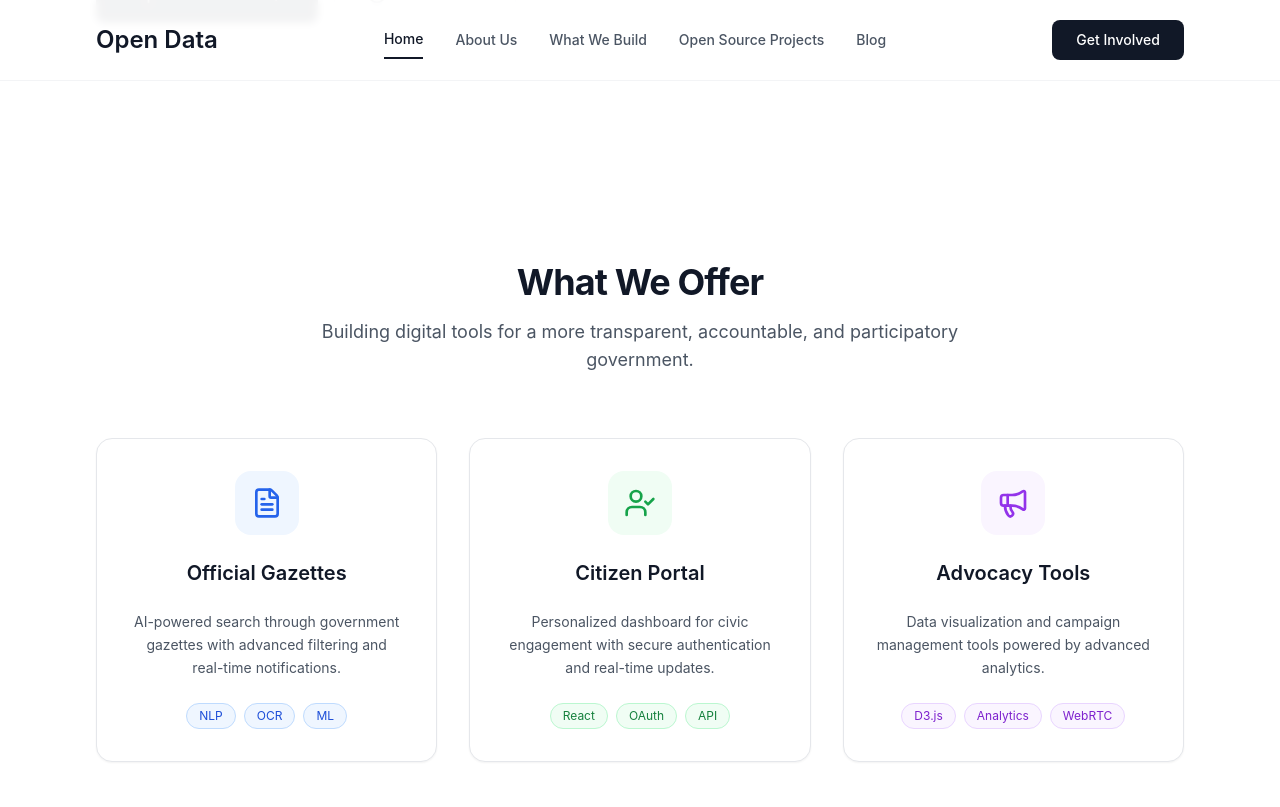
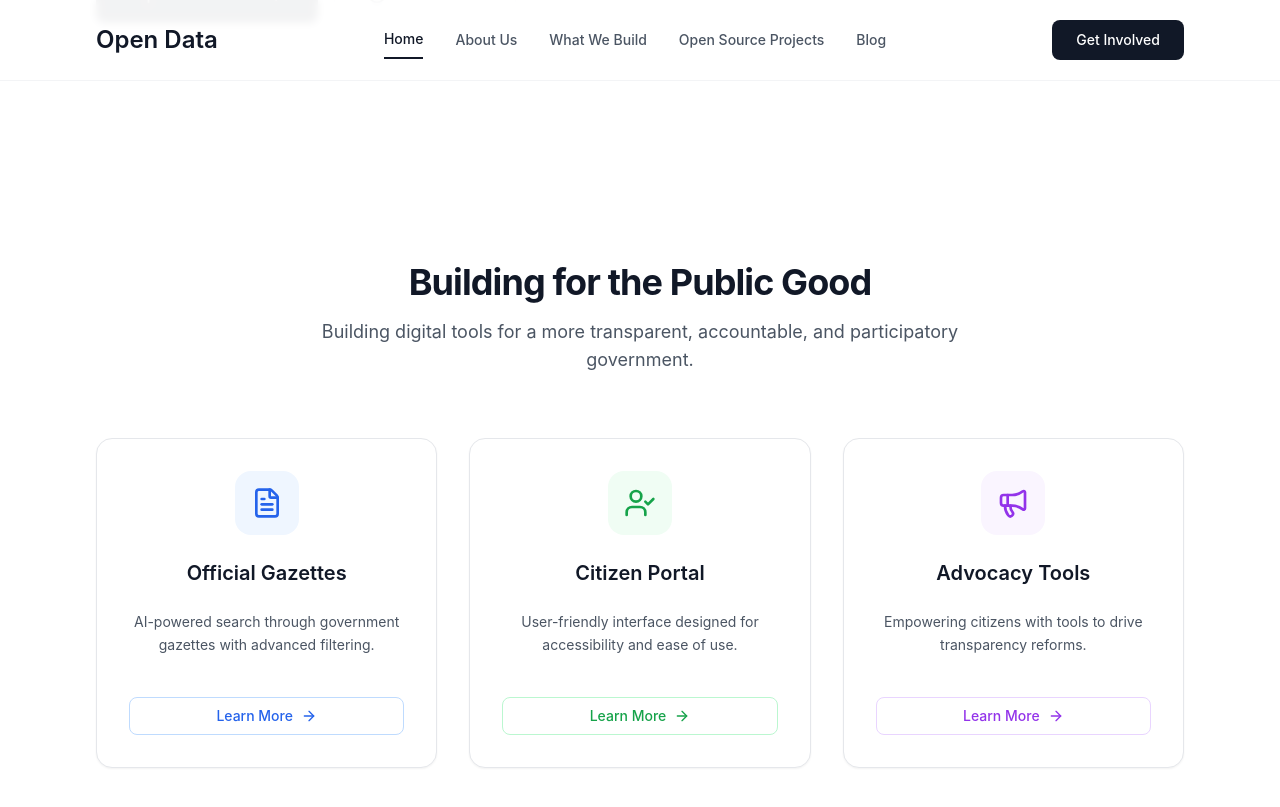
Before and after one commit to LDFLK/opendata, a Jekyll site: the page built from index.md, in a window 1280 px wide and 900 px high, scrolled down 639 px. Shown: the top 807 px of the window. Built offline with Jekyll 4.4.1, drawn with Linux system fonts in a browser that asks for light colours; nearby versions of some CDN libraries.

Commit message:
feat : simple updates on the home page

```diff
--- a/_includes/hero-section.html
+++ b/_includes/hero-section.html
@@ -151,13 +151,14 @@
     </div>
 </section>
 
+
 <!-- What We Offer Section -->
-<section class="pb-20 bg-white">
+<section class="pb-20  bg-white">
   <div class="container mx-auto px-6 md:px-8 max-w-6xl">
     <!-- Section Header -->
     <div class="text-center space-y-4 mb-16">
       <h2 class="text-3xl font-bold tracking-tight sm:text-4xl text-gray-900" style="font-family: 'SF Pro Display', -apple-system, BlinkMacSystemFont, sans-serif;">
-        What We Offer
+        Building for the Public Good
       </h2>
       <p class="text-lg text-gray-600 max-w-2xl mx-auto" style="font-family: 'SF Pro Display', -apple-system, BlinkMacSystemFont, sans-serif;">
         Building digital tools for a more transparent, accountable, and participatory government.
@@ -181,14 +182,21 @@
           </h3>
 
           <p class="text-gray-600 text-sm text-center leading-relaxed" style="font-family: 'SF Pro Display', -apple-system, BlinkMacSystemFont, sans-serif;">
-            AI-powered search through government gazettes with advanced filtering and real-time notifications.
+             AI-powered search through government gazettes with advanced
+            filtering.
           </p>
 
           <!-- Tech stack -->
-          <div class="flex flex-wrap gap-2 justify-center">
+          <!-- <div class="flex flex-wrap gap-2 justify-center">
             <span class="text-xs bg-blue-50 text-blue-700 px-3 py-1 rounded-full border border-blue-200" style="font-family: 'SF Pro Display', -apple-system, BlinkMacSystemFont, sans-serif;">NLP</span>
             <span class="text-xs bg-blue-50 text-blue-700 px-3 py-1 rounded-full border border-blue-200" style="font-family: 'SF Pro Display', -apple-system, BlinkMacSystemFont, sans-serif;">OCR</span>
             <span class="text-xs bg-blue-50 text-blue-700 px-3 py-1 rounded-full border border-blue-200" style="font-family: 'SF Pro Display', -apple-system, BlinkMacSystemFont, sans-serif;">ML</span>
+          </div> -->
+           <div class="pt-4">
+            <a href="{{ '/gazettes/' | relative_url }}" class="inline-flex items-center justify-center space-x-2 w-full text-blue-600 hover:text-blue-700 px-4 py-2 border border-blue-200 rounded-lg font-medium hover:border-blue-300 hover:bg-blue-50 transition-colors text-sm" style="font-family: 'SF Pro Display', -apple-system, BlinkMacSystemFont, sans-serif;">
+              <span>Learn More</span>
+              <i data-lucide="arrow-right" class="h-4 w-4 transition-transform duration-300 group-hover:translate-x-1"></i>
+            </a>
           </div>
         </div>
       </div>
@@ -208,15 +216,22 @@
           </h3>
 
           <p class="text-gray-600 text-sm text-center leading-relaxed" style="font-family: 'SF Pro Display', -apple-system, BlinkMacSystemFont, sans-serif;">
-            Personalized dashboard for civic engagement with secure authentication and real-time updates.
+            User-friendly interface designed for accessibility and ease of use.
           </p>
 
           <!-- Tech stack -->
-          <div class="flex flex-wrap gap-2 justify-center">
+          <!-- <div class="flex flex-wrap gap-2 justify-center">
             <span class="text-xs bg-green-50 text-green-700 px-3 py-1 rounded-full border border-green-200" style="font-family: 'SF Pro Display', -apple-system, BlinkMacSystemFont, sans-serif;">React</span>
-            <span class="text-xs bg-green-50 text-green-700 px-3 py-1 rounded-full border border-green-200" style="font-family: 'SF Pro Display', -apple-system, BlinkMacSystemFont, sans-serif;">OAuth</span>
+            <span class="text-xs bg-green-50 text-green-700 px-3 py-1 rounded-full border border-green-200" style="font-family: 'SF Pro Display', -apple-system, BlinkMacSystemFont, sans-serif;">Org</span>
             <span class="text-xs bg-green-50 text-green-700 px-3 py-1 rounded-full border border-green-200" style="font-family: 'SF Pro Display', -apple-system, BlinkMacSystemFont, sans-serif;">API</span>
+          </div> -->
+         <div class="pt-4">
+            <a href="{{ '/portal/' | relative_url }}" class="inline-flex items-center justify-center space-x-2 w-full text-green-600 hover:text-green-700 px-4 py-2 border border-green-200 rounded-lg font-medium hover:border-green-300 hover:bg-green-50 transition-colors text-sm" style="font-family: 'SF Pro Display', -apple-system, BlinkMacSystemFont, sans-serif;">
+              <span>Learn More</span>
+              <i data-lucide="arrow-right" class="h-4 w-4 transition-transform duration-300 group-hover:translate-x-1"></i>
+            </a>
           </div>
+
         </div>
       </div>
 
@@ -235,14 +250,21 @@
           </h3>
 
           <p class="text-gray-600 text-sm text-center leading-relaxed" style="font-family: 'SF Pro Display', -apple-system, BlinkMacSystemFont, sans-serif;">
-            Data visualization and campaign management tools powered by advanced analytics.
+           Empowering citizens with tools to drive transparency reforms.
           </p>
 
           <!-- Tech stack -->
-          <div class="flex flex-wrap gap-2 justify-center">
+          <!-- <div class="flex flex-wrap gap-2 justify-center">
             <span class="text-xs bg-purple-50 text-purple-700 px-3 py-1 rounded-full border border-purple-200" style="font-family: 'SF Pro Display', -apple-system, BlinkMacSystemFont, sans-serif;">D3.js</span>
             <span class="text-xs bg-purple-50 text-purple-700 px-3 py-1 rounded-full border border-purple-200" style="font-family: 'SF Pro Display', -apple-system, BlinkMacSystemFont, sans-serif;">Analytics</span>
             <span class="text-xs bg-purple-50 text-purple-700 px-3 py-1 rounded-full border border-purple-200" style="font-family: 'SF Pro Display', -apple-system, BlinkMacSystemFont, sans-serif;">WebRTC</span>
+          </div> -->
+          <!-- Learn More Button -->
+          <div class="pt-4">
+            <a href="{{ '/advocacy/' | relative_url }}" class="inline-flex items-center justify-center space-x-2 w-full text-purple-600 hover:text-purple-700 px-4 py-2 border border-purple-200 rounded-lg font-medium hover:border-purple-300 hover:bg-purple-50 transition-colors text-sm" style="font-family: 'SF Pro Display', -apple-system, BlinkMacSystemFont, sans-serif;">
+              <span>Learn More</span>
+              <i data-lucide="arrow-right" class="h-4 w-4 transition-transform duration-300 group-hover:translate-x-1"></i>
+            </a>
           </div>
         </div>
       </div>
```
